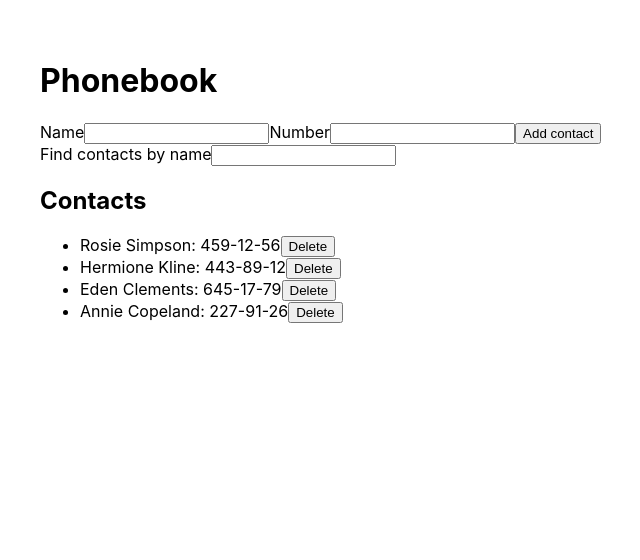
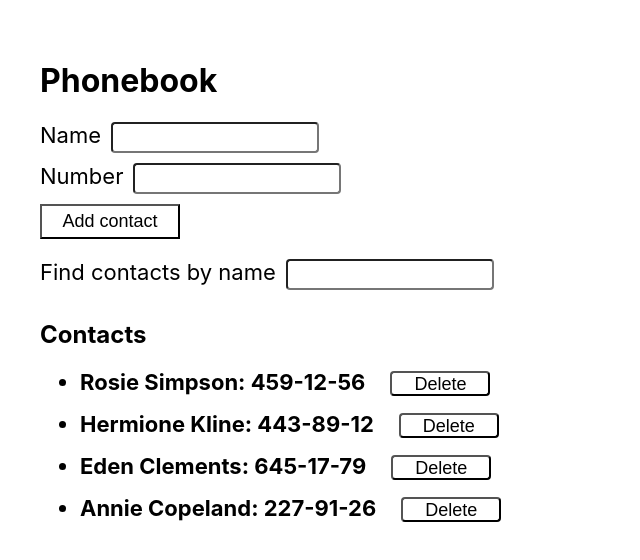
Before and after one commit to gdutchak/gdutchak-goit-react-hw-02-phonebook, a React (Create React App) app: page / in a window 1280 px wide. Shown: the top 560 px of the page, without its empty margins (0-640 px from the left). Built offline with nearby package versions, Linux system fonts and the light colour scheme.

Commit message:
add style

```diff
--- a/package.json
+++ b/package.json
@@ -13,6 +13,7 @@
     "react": "^18.1.0",
     "react-dom": "^18.1.0",
     "react-scripts": "5.0.1",
+    "styled-components": "^5.3.5",
     "web-vitals": "^2.1.3",
     "yup": "^0.32.11"
   },
--- a/src/components/AddContacts/AddContact.styled.jsx
+++ b/src/components/AddContacts/AddContact.styled.jsx
@@ -0,0 +1,33 @@
+import styled from "styled-components";
+
+export const Input = styled.input`
+width: 200px;
+margin-left: 10px;
+margin-bottom: 10px;
+font-size: 18px;
+    height: 25px;
+    border-radius: 4px;
+    &:hover, &:focus {
+        outline-color: blue;
+    }
+    `
+
+export const Label = styled.label`
+display: block;
+font-size: 22px;
+    &:hover, &:focus {
+        color: blue;
+    }
+    `
+
+export const Button = styled.button`
+    width: 140px;
+    height: 35px;
+    font-size: 18px;
+    margin-bottom: 20px;
+    background-color: transparent;
+    &:hover, &:focus {
+        background-color: blue;
+        color: white;
+    }
+    `
--- a/src/components/AddContacts/AddContacts.jsx
+++ b/src/components/AddContacts/AddContacts.jsx
@@ -1,25 +1,26 @@
 import PropTypes from 'prop-types';
+import { Input, Label, Button } from './AddContact.styled';
 
 export const AddContacts = ({ submit, contactName, valueName, contactNumber, valueNum }) => (
     <form onSubmit={submit}>
 
-        <label> Name
-            <input type="text"
+        <Label> Name
+            <Input type="text"
                 name="name"
                 pattern="^[a-zA-Zа-яА-Я]+(([' -][a-zA-Zа-яА-Я ])?[a-zA-Zа-яА-Я]*)*$"
                 title="Name may contain only letters, apostrophe, dash and spaces. For example Adrian, Jacob Mercer, Charles de Batz de Castelmore d'Artagnan"
                 required onInput={contactName} value={valueName} />
-        </label>
-        <label>Number
-            <input
+        </Label>
+        <Label>Number
+            <Input
                 type="tel"
                 name="number"
                 pattern="\+?\d{1,4}?[-.\s]?\(?\d{1,3}?\)?[-.\s]?\d{1,4}[-.\s]?\d{1,4}[-.\s]?\d{1,9}"
                 title="Phone number must be digits and can contain spaces, dashes, parentheses and can start with +"
                 required onInput={contactNumber} value={valueNum}
             />
-        </label>
-        <button type="submit">Add contact</button>
+        </Label>
+        <Button type="submit">Add contact</Button>
     </form>)
 
 AddContacts.propTypes = {
--- a/src/components/App.jsx
+++ b/src/components/App.jsx
@@ -20,8 +20,7 @@ export class App extends Component {
   }
   submitContacts = data => {
     this.setState(prevState => ({
-      contacts:
-        [data, ...prevState.contacts]
+      contacts: [data, ...prevState.contacts]
     }))
   }
 
@@ -30,7 +29,7 @@ export class App extends Component {
     return (
       <div style={{ padding: 40 }}>
         <h1>Phonebook</h1>
-        <FormContacts submit={this.submitContacts}></FormContacts>
+        <FormContacts submit={this.submitContacts} contacts={contacts}></FormContacts>
         <Filter search={this.searchName} filter={filter}></Filter>
         <h2>Contacts</h2>
         <ListContacts contacts={contacts} filter={filter} onDelete={this.deleteContacts}></ListContacts>
--- a/src/components/Filter/Filter.jsx
+++ b/src/components/Filter/Filter.jsx
@@ -1,9 +1,10 @@
 import PropTypes from 'prop-types';
+import { Input, Label } from 'components/AddContacts/AddContact.styled';
 
 export const Filter = ({ search, filter }) => (
-    <label>Find contacts by name
-        <input type="text" name='filter' onInput={search} value={filter} />
-    </label>
+    <Label>Find contacts by name
+        <Input type="text" name='filter' onInput={search} value={filter} />
+    </Label>
 )
 
 Filter.propTypes = {
--- a/src/components/FormContacts/FormContacs.jsx
+++ b/src/components/FormContacts/FormContacs.jsx
@@ -25,9 +25,15 @@ export class FormContacts extends Component {
             name: this.state.name,
             number: this.state.number,
         }
-        this.props.submit(data)
+        if (this.props.contacts.find(contact => contact.name === data.name)) {
+            alert(`${data.name} is already in contacts!`)
+
+        } else {
+            this.props.submit(data)
+        }
         this.setState({ number: '', name: '' })
     }
+
     render() {
         const { name, number } = this.state;
         return (
--- a/src/components/ItemListContacts/ItemListContacts.jsx
+++ b/src/components/ItemListContacts/ItemListContacts.jsx
@@ -1,9 +1,10 @@
 import PropTypes from 'prop-types';
+import { ButtonList, Item } from './ItemListContacts.styled';
 
 export const ItemListContacts = ({ name, number, id, filter, onDelete }) => {
     if (name.toLowerCase().includes(filter.toLowerCase())) {
-        return <li key={id}>{name}: {number}
-            <button type='button' onClick={() => onDelete(name)}>Delete</button></li>
+        return <Item key={id}>{name}: {number}
+            <ButtonList type='ButtonList' onClick={() => onDelete(name)}>Delete</ButtonList></Item>
     }
 }
 
--- /dev/null
+++ b/src/components/ItemListContacts/ItemListContacts.styled.jsx
@@ -0,0 +1,20 @@
+import styled from "styled-components";
+
+export const Item = styled.li`
+font-size: 22px;
+font-weight: bold;
+margin-bottom: 15px;
+`
+
+export const ButtonList = styled.button`
+margin-left: 25px;
+width: 100px;
+height: 25px;
+font-size: 18px;
+background-color: transparent;
+border-radius: 4px;
+    &:hover, &:focus {
+        background-color: blue;
+        color: white;
+    }
+`
```
Also changed, not shown: src/components/ListContacts/ListContacts.jsx (+1 -7 lines), src/components/Filter/Filter.styled.jsx (deleted), src/components/ListContacts/ListContacts.styled.jsx (deleted), 1 other file (tests, documents, lock files or other folders).
